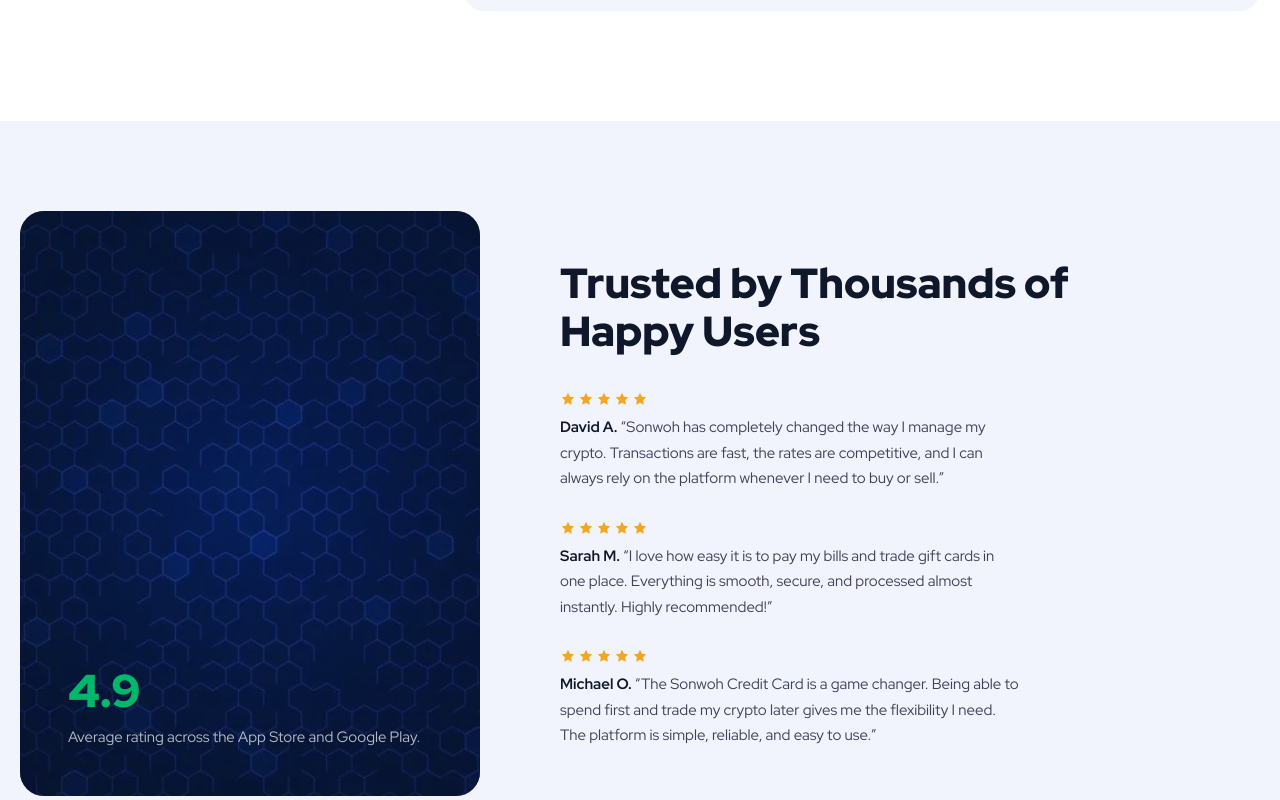
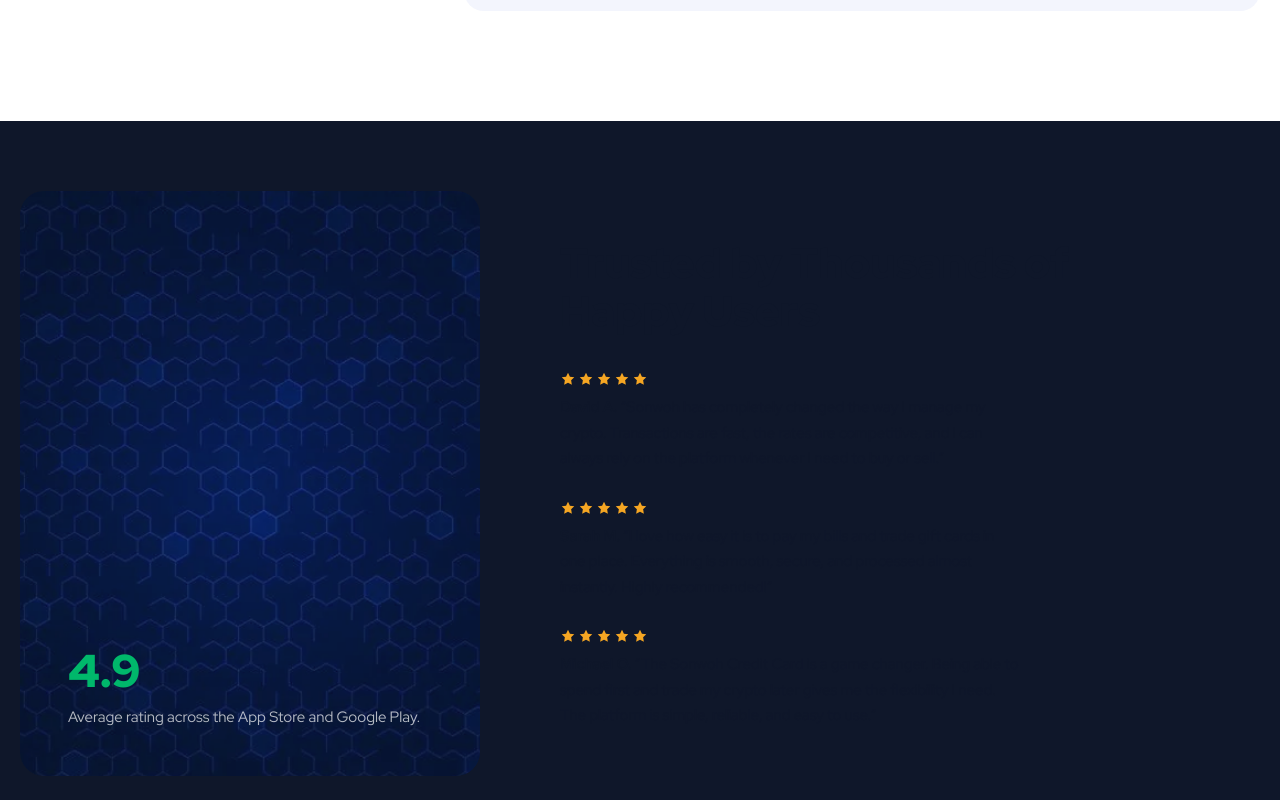
Before and after one commit to Lonepay/sonwoh, a Next.js app: page / in a window 1280 px wide. Shown: the part 9540-10340 px from the top of the page. Built offline with nearby package versions, Linux system fonts and the light colour scheme.

Commit message:
testimonials: spacing

```diff
--- a/src/components/Testimonials.tsx
+++ b/src/components/Testimonials.tsx
@@ -1,10 +1,17 @@
+import Image from "next/image";
 import { TESTIMONIALS } from "@/lib/content";
 
 function Stars() {
   return (
     <span className="flex gap-0.5" aria-label="Rated 5 out of 5">
       {Array.from({ length: 5 }).map((_, i) => (
-        <svg key={i} viewBox="0 0 24 24" className="h-4 w-4 text-[#f5a623]" fill="currentColor" aria-hidden>
+        <svg
+          key={i}
+          viewBox="0 0 24 24"
+          className="h-4 w-4 text-[#f5a623]"
+          fill="currentColor"
+          aria-hidden
+        >
           <path d="m12 2.6 2.9 5.9 6.5.95-4.7 4.58 1.1 6.47L12 17.45 6.2 20.5l1.1-6.47-4.7-4.58 6.5-.95L12 2.6Z" />
         </svg>
       ))}
@@ -14,7 +21,7 @@
 
 export default function Testimonials() {
   return (
-    <section className="bg-lilac/60 py-20 lg:py-[90px]">
+    <section className="bg-ink py-16 lg:py-[70px]">
       <div className="mx-auto max-w-[1240px] px-5 sm:px-6 lg:px-0">
         <div className="grid items-center gap-12 lg:grid-cols-[minmax(0,460px)_1fr] lg:gap-20">
           <div className="relative overflow-hidden rounded-[24px] bg-ink-deep p-10 lg:aspect-[462/588] lg:p-12">
```
